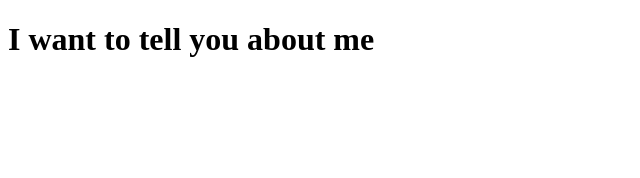
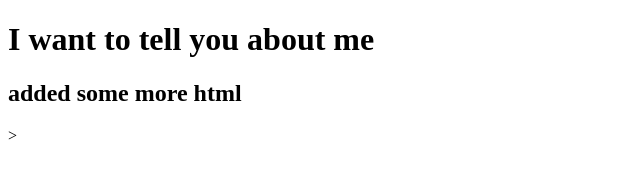
Before and after one commit to Sarang033/LearningGit, a plain HTML site: page about.html in a window 1280 px wide. Shown: the whole page, without its empty margins (0-640 px from the left). Drawn offline with Linux system fonts and the light colour scheme.

Commit message:
added more html fir branching

```diff
--- a/about.html
+++ b/about.html
@@ -9,6 +9,7 @@
 <body>
     <div>
         <h1>I want to tell you about me</h1>
+        <h2>added some more html</h2>>
     </div>
 </body>
 </html>
```
